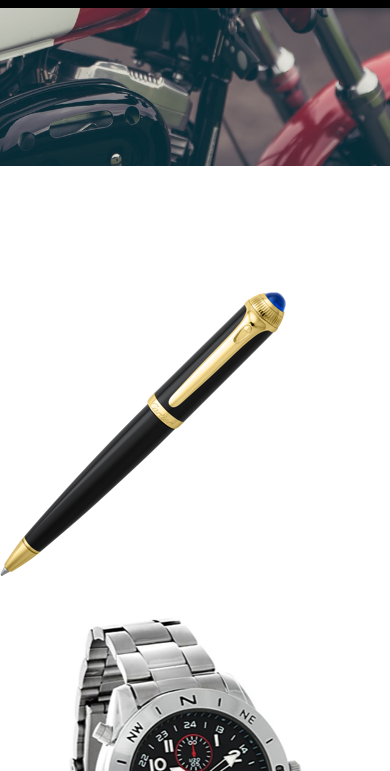
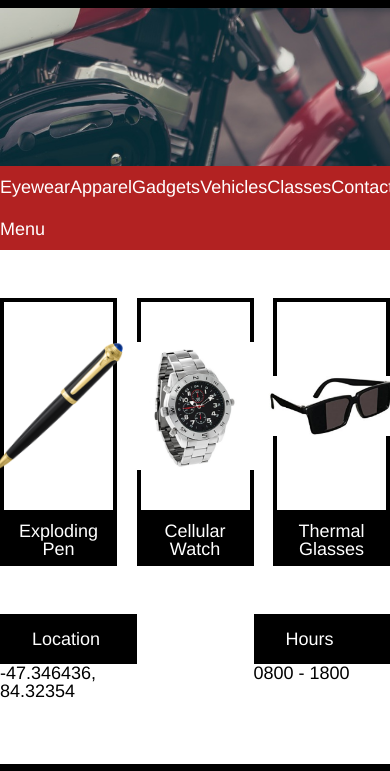
Before and after one commit to chadzinger/secret, a plain HTML site: page index.html in a window 390 px wide. Shown: the part 329-1100 px from the top of the page. Drawn offline with Linux system fonts and the light colour scheme.

Commit message:
CSS completed before media queries

```diff
--- a/resources/css/style.css
+++ b/resources/css/style.css
@@ -1,6 +1,5 @@
 body {
-  font-family: Helvetica;
-  color: white;
+  font-family: Helvetica, sans-serif;
   font-size: 18px;
 }
 
@@ -14,6 +13,7 @@ body {
   background-color: black;
   font-size: 1rem;
   font-weight: bold;
+  color: white;
   padding-top: 0.66rem;
   padding-bottom: 0.66rem;
   padding-left: 0.5rem;
@@ -43,6 +43,7 @@ body {
   padding: 2rem 3rem;
   position: relative;
   top: 9rem;
+  color: white;
 }
 
 .headline h4 {
@@ -55,3 +56,82 @@ body {
   font-weight: bold;
   padding-top: 0.25rem;
 }
+
+/** Nav **/
+nav {
+  background-color: firebrick;
+}
+
+nav ul {
+  align-items: center;
+  justify-content: space-between;
+  list-style: none;
+  padding: 0.75rem 0px;
+  display: flex;
+}
+
+li {
+  display: list-item;
+  color: white;
+}
+
+/** Products **/
+.products {
+  margin: 3rem 0 0;
+  display: flex;
+  justify-content: space-between;
+  color: white;
+}
+
+.product {
+  width: 30%;
+}
+
+.product-image {
+  height: 9rem;
+  display: flex;
+  justify-content: center;
+  align-items: center;
+  border: 4px solid black;
+  padding: 2rem 0px;
+}
+
+.product-image img {
+  max-width: 8rem;
+}
+
+.description {
+  display: block;
+  background-color: black;
+  text-align: center;
+  padding: 0.5rem;
+}
+
+/** Info **/
+.business-info {
+  display: flex;
+  justify-content: space-between;
+  margin: 3rem 0 0 0;
+  margin-bottom: 4rem
+}
+
+.info {
+  width: 35%;
+}
+
+.title {
+  display: block;
+  background-color: black;
+  padding: 1rem 2rem;
+  color: white;
+}
+
+/** Footer **/
+
+footer {
+  text-align: left;
+  color: white;
+  background-color: black;
+  padding: 5rem 0;
+  margin-top: 4rem;
+}
```
